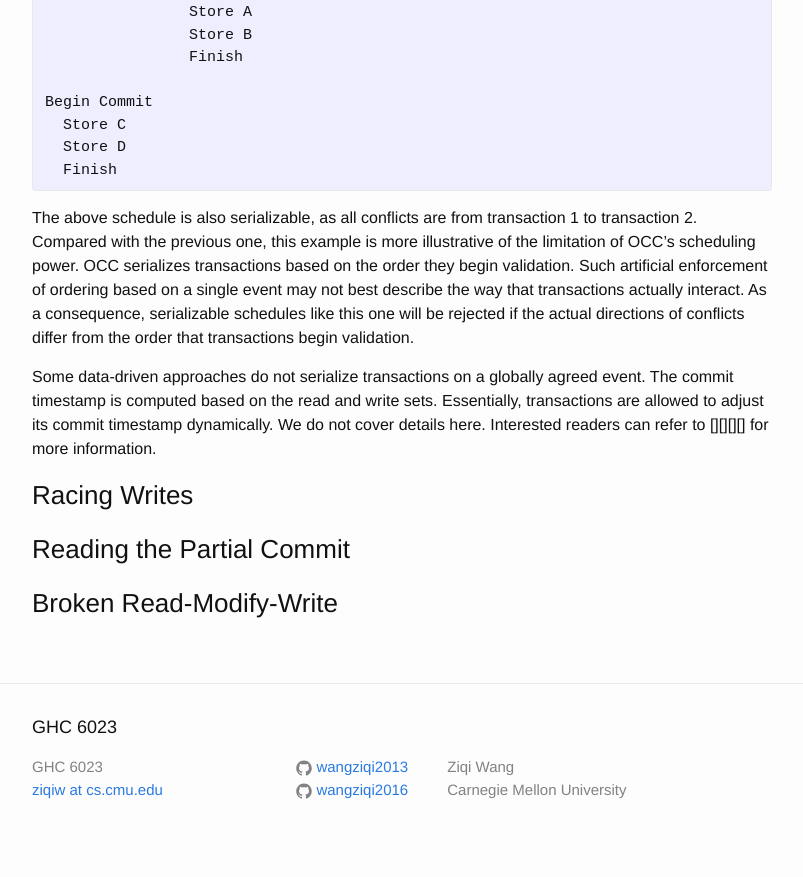
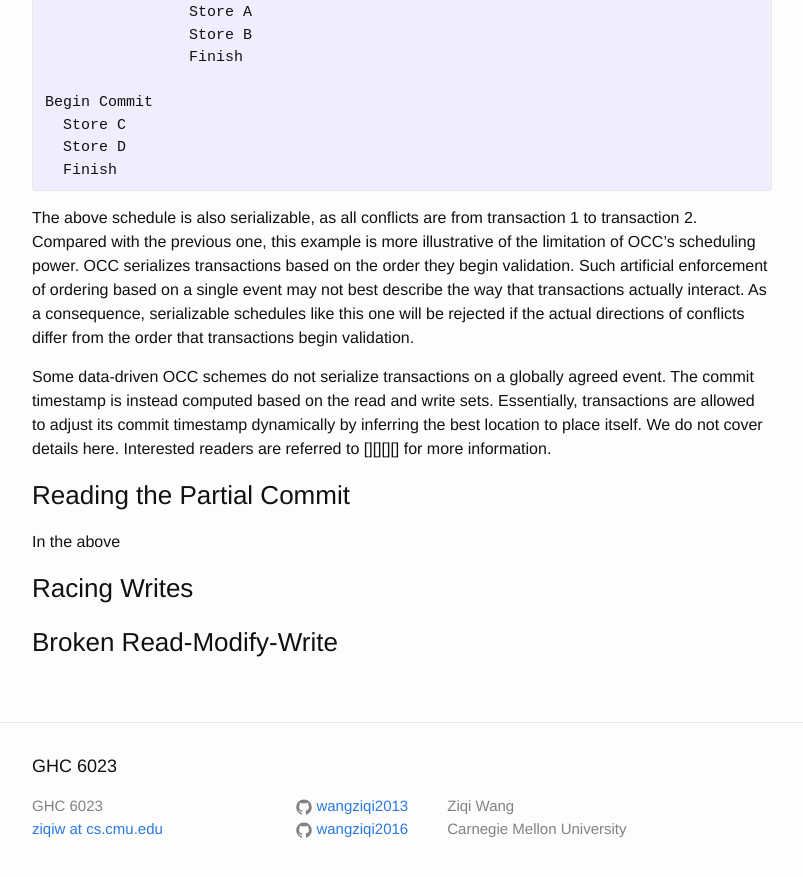
Before and after one commit to wangziqi2013/wangziqi2013.github.io, a Jekyll site: the page built from _posts/2018-03-21-Analyzing-OCC-Anomalies-and-Solutions.markdown, in a window 1280 px wide and 900 px high, scrolled down 3447 px. Shown: the top 877 px of the window, without its empty margins (238-1041 px from the left). Built offline with Jekyll 4.4.1, drawn with Linux system fonts in a browser that asks for light colours.

Commit message:
Small change

```diff
--- a/_posts/2018-03-21-Analyzing-OCC-Anomalies-and-Solutions.markdown
+++ b/_posts/2018-03-21-Analyzing-OCC-Anomalies-and-Solutions.markdown
@@ -160,12 +160,15 @@ based on a single event may not best describe the way that transactions actually
 serializable schedules like this one will be rejected if the actual directions of conflicts differ from the order
 that transactions begin validation.
 
-Some data-driven approaches do not serialize transactions on a globally agreed event. The commit timestamp is
-computed based on the read and write sets. Essentially, transactions are allowed to adjust its commit timestamp
-dynamically. We do not cover details here. Interested readers can refer to [][][][] for more information.
+Some data-driven OCC schemes do not serialize transactions on a globally agreed event. The commit timestamp is
+instead computed based on the read and write sets. Essentially, transactions are allowed to adjust its commit timestamp
+dynamically by inferring the best location to place itself. We do not cover details here. Interested
+readers are referred to [][][][] for more information.
+
+### Reading the Partial Commit
+
+In the above
 
 ### Racing Writes
 
-### Reading the Partial Commit
-
 ### Broken Read-Modify-Write
```
